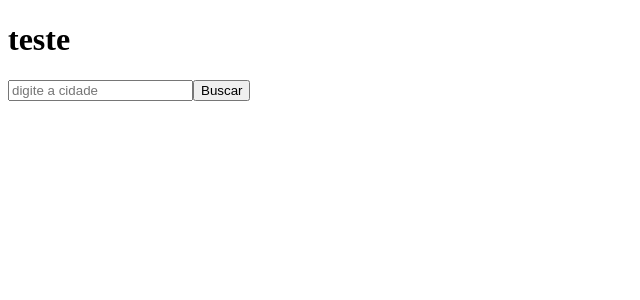
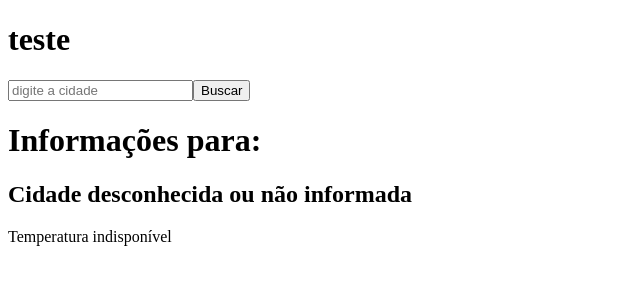
Before and after one commit to luizcarvalhosilva/time-forecast, a React (Vite) app in the folder time-forecast/: page / in a window 1280 px wide. Shown: the top 300 px of the page, without its empty margins (0-640 px from the left). Built offline with nearby package versions, Linux system fonts and the light colour scheme.

Commit message:
feat: criar esboço do componente WeatherInfo
- Criado o esboço inicial do componente WeatherInfo.
- Estrutura básica preparada para exibir informações sobre o clima.

```diff
--- a/time-forecast/src/App.jsx
+++ b/time-forecast/src/App.jsx
@@ -1,6 +1,7 @@
 import { useState, useRef } from 'react'
 import axios from 'axios'
 import './App.css'
+import WeatherInfo from './Components/WeatherInfo/WeatherInfo';
 
 function App() {
   const [weather, setWeather] = useState({});
@@ -21,6 +22,8 @@ function App() {
       <h1>teste</h1>
       <input ref={cityInputRef} type="text" placeholder='digite a cidade'/>
       <button onClick={citySearch}>Buscar</button>
+
+      <WeatherInfo weatherData={weather}/>
     </>
   )
 }
--- /dev/null
+++ b/time-forecast/src/Components/WeatherInfo/WeatherInfo.jsx
@@ -0,0 +1,22 @@
+function WeatherInfo({ weatherData }) {
+
+    console.log(weatherData);
+
+    return (
+        <div>
+            <h1>Informações para:</h1>
+            <h2>{weatherData.name ?? "Cidade desconhecida ou não informada"}</h2>
+
+            {weatherData.weather?.[0]?.icon && (
+                <img src={`http://openweathermap.org/img/wn/${weatherData.weather[0].icon}.png`}
+                    alt="ícone do clima" />
+            )}
+
+            {weatherData.main?.temp != null ?
+                (<p>{Math.round(weatherData.main.temp)}</p>) : ("Temperatura indisponível")
+            }
+        </div>
+    );
+}
+
+export default WeatherInfo;
```
Also changed, not shown: time-forecast/src/Components/WeatherInfo/WeatherInfo.css (added).
